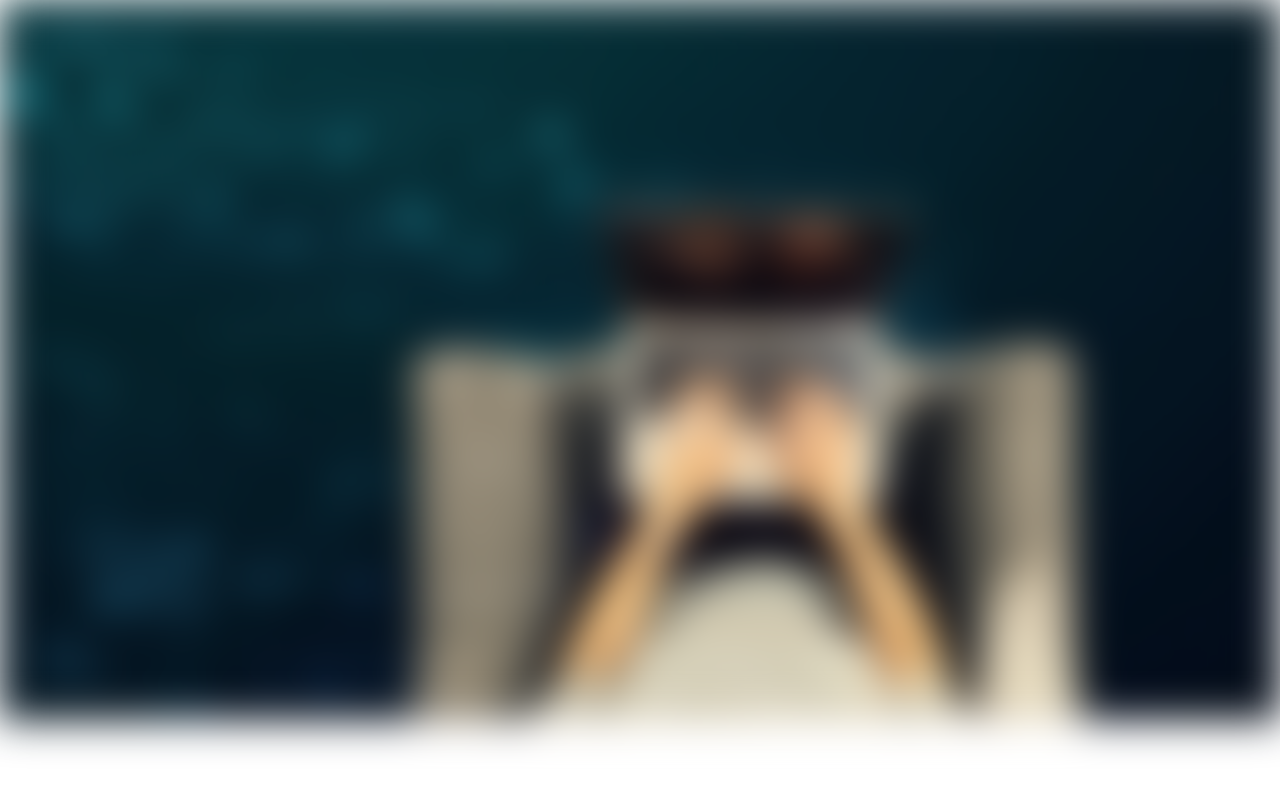
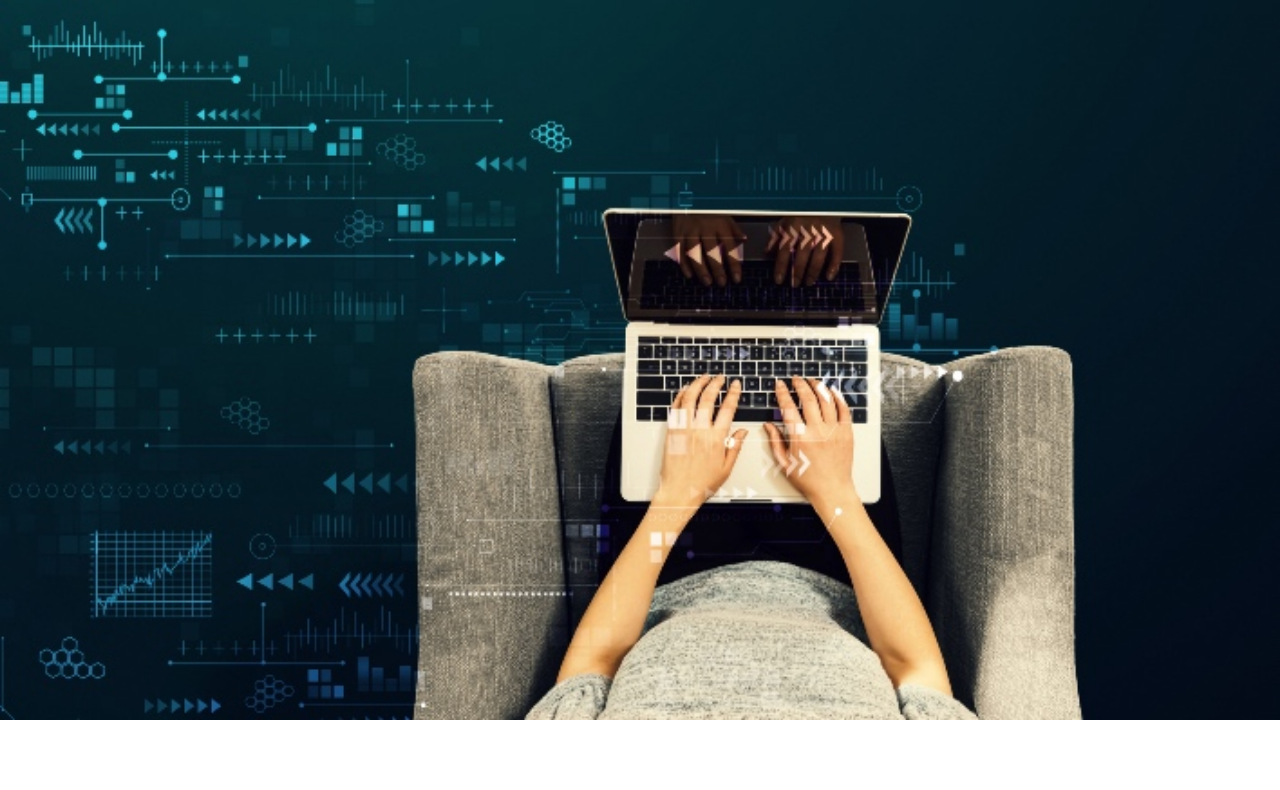
Before and after one commit to 50-vanilla-projects/05-Blurry-Loading, a plain HTML site: page index.html in a window 1280 px wide. Drawn offline with Linux system fonts and the light colour scheme.

Commit message:
added javascript to unblur image after loading with a transition of 2s

```diff
--- a/script.js
+++ b/script.js
@@ -0,0 +1,5 @@
+image = document.querySelector("img");
+
+window.addEventListener('load', () => {
+  image.classList.add("unblur");
+});
--- a/styles.css
+++ b/styles.css
@@ -8,5 +8,9 @@
 img {
   width: 100%;
   filter: blur(20px);
-  transition: all 1s ease;
+  transition: all 2s ease;
 }
+
+.unblur {
+  filter: blur(0);
+}
```
